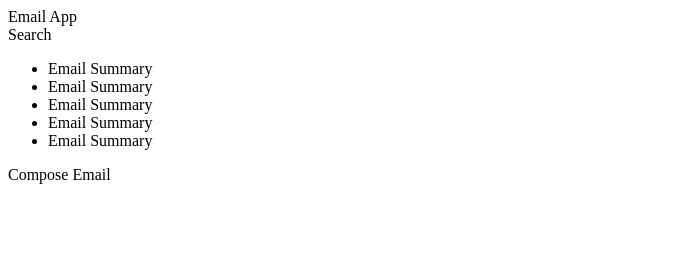
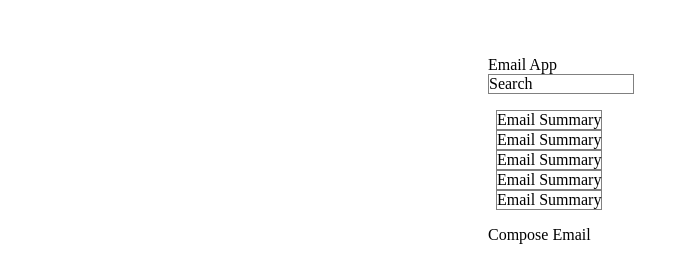
Before and after one commit to futuregit/html_email_version_1, a plain HTML site: page index.html in a window 1280 px wide. Shown: the whole page, without its empty margins (0-689 px from the left). Drawn offline with Linux system fonts and the light colour scheme.

Commit message:
Copied style.css and index.html from another directory

```diff
--- a/style.css
+++ b/style.css
@@ -1,7 +1,20 @@
+body {
+    position: absolute;
+    top: 3rem;
+    left: 30rem;
+}
 div.title {
     display: block;
 }
 
+.search {
+    border: 1px solid gray;
+}
+
 ul li {
-
+    position: relative;
+    display: block;
+    border: 1px solid gray;
+    list-style-type: none;
+    right: 2rem;
 }
```
